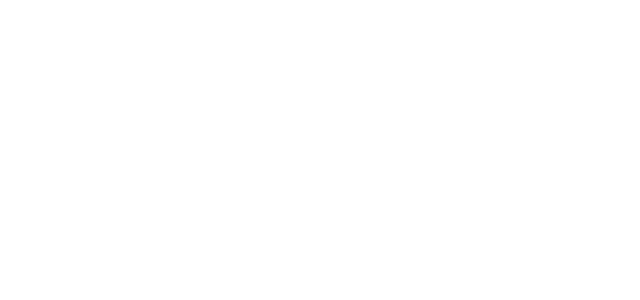
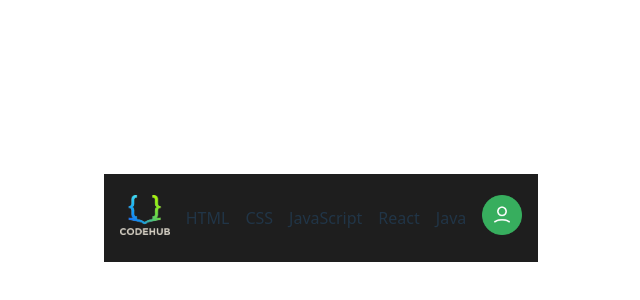
Before and after one commit to F5-TechCamp-P1/proyecto6-codehub-FE, a React (Vite) app: page / in a window 1280 px wide. Shown: the part 182-482 px from the top of the page, without its empty margins (319-959 px from the left). Built offline with nearby package versions, Linux system fonts and the light colour scheme.

Commit message:
add Header.jsx an Header.css and images

```diff
--- a/src/App.jsx
+++ b/src/App.jsx
@@ -1,10 +1,11 @@
 import './App.css'
+import { Header } from './Header'
 
 function App() {
 
 
   return (
-   <></>
+   <><Header /></>
   )
 }
 
--- /dev/null
+++ b/src/Header.css
@@ -0,0 +1,13 @@
+.bg-dark{
+    background-color: #1E1E1E;
+}
+.nav {
+    display: flex;
+    align-items: center;
+    gap: 1em;
+    padding: 1em;
+}
+img{
+    max-width: 100%;
+    max-height: 40px;
+}
--- /dev/null
+++ b/src/Header.jsx
@@ -0,0 +1,21 @@
+import "./Header.css";
+
+export const Header = () => {
+  return (
+    <header className="bg-dark">
+      <nav className="nav">
+        <div>
+          <img src="/logo.png" alt="Logo" />
+        </div>
+        <p>HTML</p>
+        <p>CSS</p>
+        <p>JavaScript</p>
+        <p>React</p>
+        <p>Java</p>
+        <div>
+          <img src="/user.png" alt="user profile" />
+        </div>
+      </nav>
+    </header>
+  );
+};
```
Also changed, not shown: public/logo.png (added), public/user.png (added).
